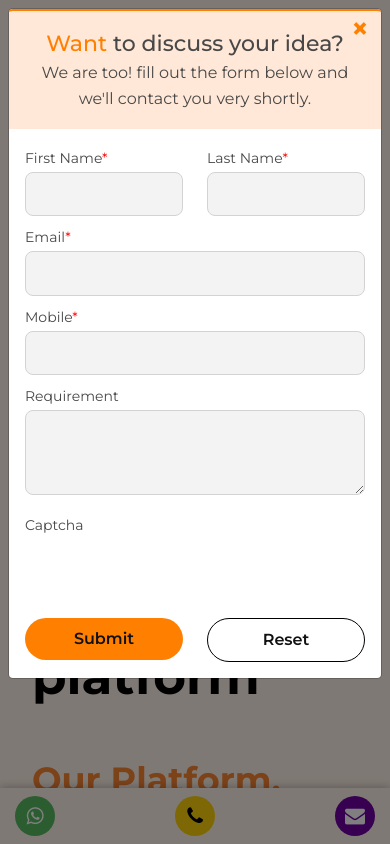
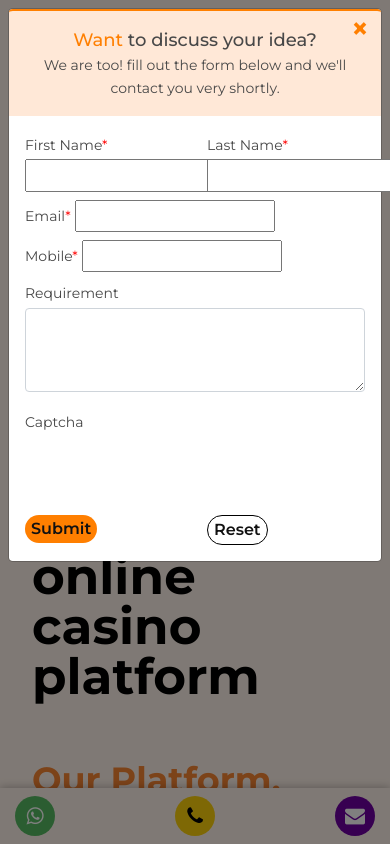
Before and after one commit to pareeklokesh/mobzwaycopy, a PHP site: page /index.html in a window 390 px wide, after a click on "TRY DEMO". Run offline with PHP 8.4, Linux system fonts and the light colour scheme; some libraries are stand-ins or nearby versions.

Commit message:
Add files via upload

```diff
--- a/assets/css/style.css
+++ b/assets/css/style.css
@@ -69,7 +69,7 @@
   color: #484848;
   margin-bottom: 2px;
 }
-.footer_form .form-control, .request_qoute input, .request_qoute textarea {
+.footer_form .form-control, .request_qoute input.forminput, .request_qoute textarea {
   border: 1px solid #d3d3d3;
   background: #f3f3f3;
   border-radius: 8px;
@@ -77,6 +77,14 @@
   transition: .1s;
   font-size: 16px;
   color: #484848;
+}
+.request_qoute input.forminput, .request_qoute textarea {
+background: transparent;
+border-radius: .25rem;border-color: #ced4da;
+}
+.request_qoute select {
+  color: #9b9b9b;outline: none !important;
+box-shadow: none !important;border-color: #ced4da !important;
 }
 .footer_form input.form-control {
   height: 46px;
@@ -673,14 +681,14 @@
 .header.sticky .header_nav_menu {
   align-items: center;
 }
-.request_qoute input {
+.request_qoute input.forminput {
   width: 100%;
-  padding: 8px 15px;
+  padding: 5px 15px;
 }
 .request_qoute textarea {
   width: 100%;
 }
-.request_qoute textarea, .request_qoute input {
+.request_qoute textarea, .request_qoute input.forminput, .request_qoute select:focus {
   outline: none;
 }
 .request_qoute textarea:focus, .request_qoute input:focus {
@@ -746,7 +754,7 @@
   filter: invert(1);
   opacity: 1;
 }
-.mb_desk {
+.mb_desk, .d-desktop {
   display: none;
 }
 
@@ -761,7 +769,14 @@
 
 
 
+
 @media (max-width: 991px) {
+  .request_qoute h3 {
+  font-size: 18px;
+}
+.request_qoute .pup_cotent {
+  font-size: 14px;
+}
   footer .col-md-8 {
   padding-left: 15px !important;
 }
@@ -908,6 +923,10 @@
   flex-wrap: wrap;
   flex-direction: column;
 }
+.d-mobile {display: none;}
+.d-desktop {
+  display: block;
+}
 
 }
 
```
